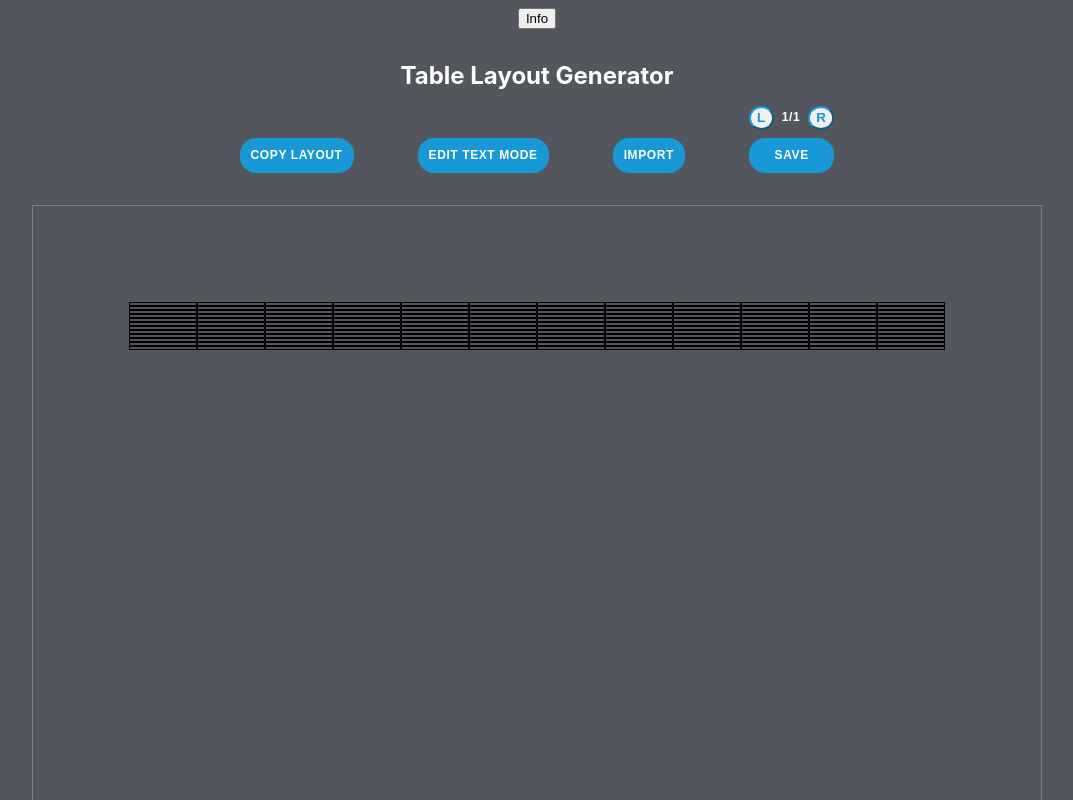
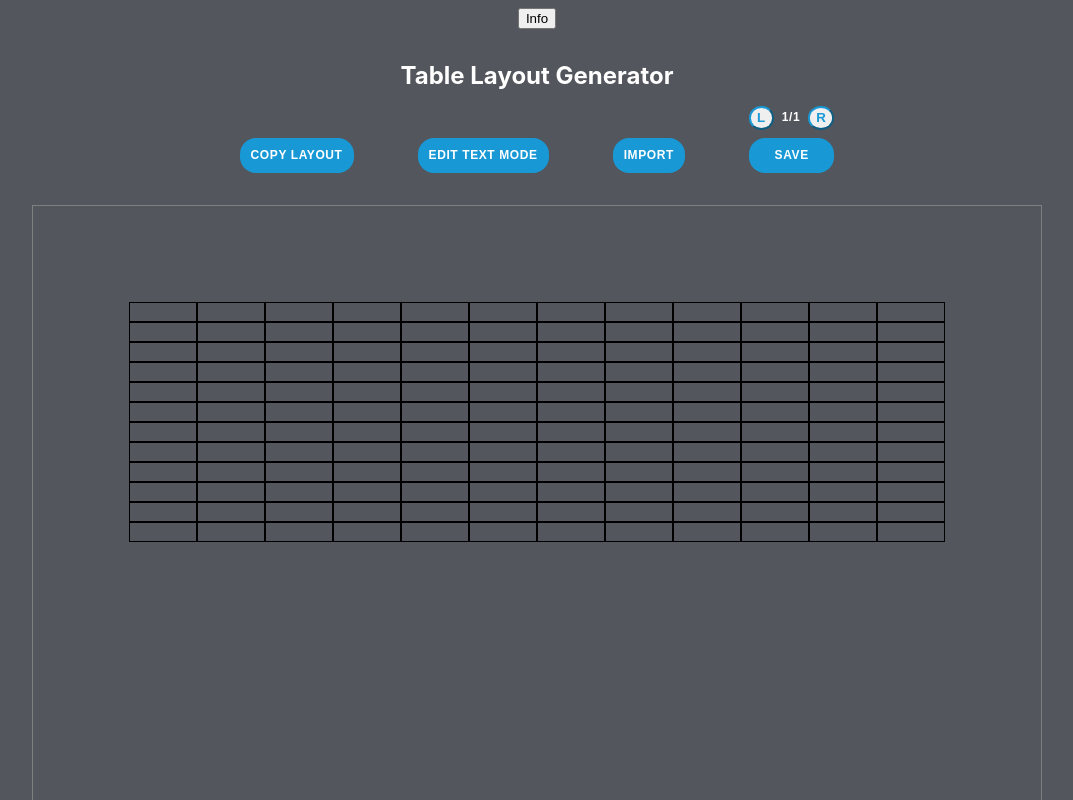
Before and after one commit to keremduran/layout-maker-next, a Next.js app: page / in a window 1280 px wide. Shown: the top 800 px of the page, without its empty margins (103-1176 px from the left). Built offline with nearby package versions, Linux system fonts and the light colour scheme.

Commit message:
added min cell height

```diff
--- a/styles/App.css
+++ b/styles/App.css
@@ -34,6 +34,7 @@ button {
   text-align: inherit;
   width: 100%;
   font-family: inherit;
+  min-height: 1rem;
 }
 
 .cell-text:before,
```
